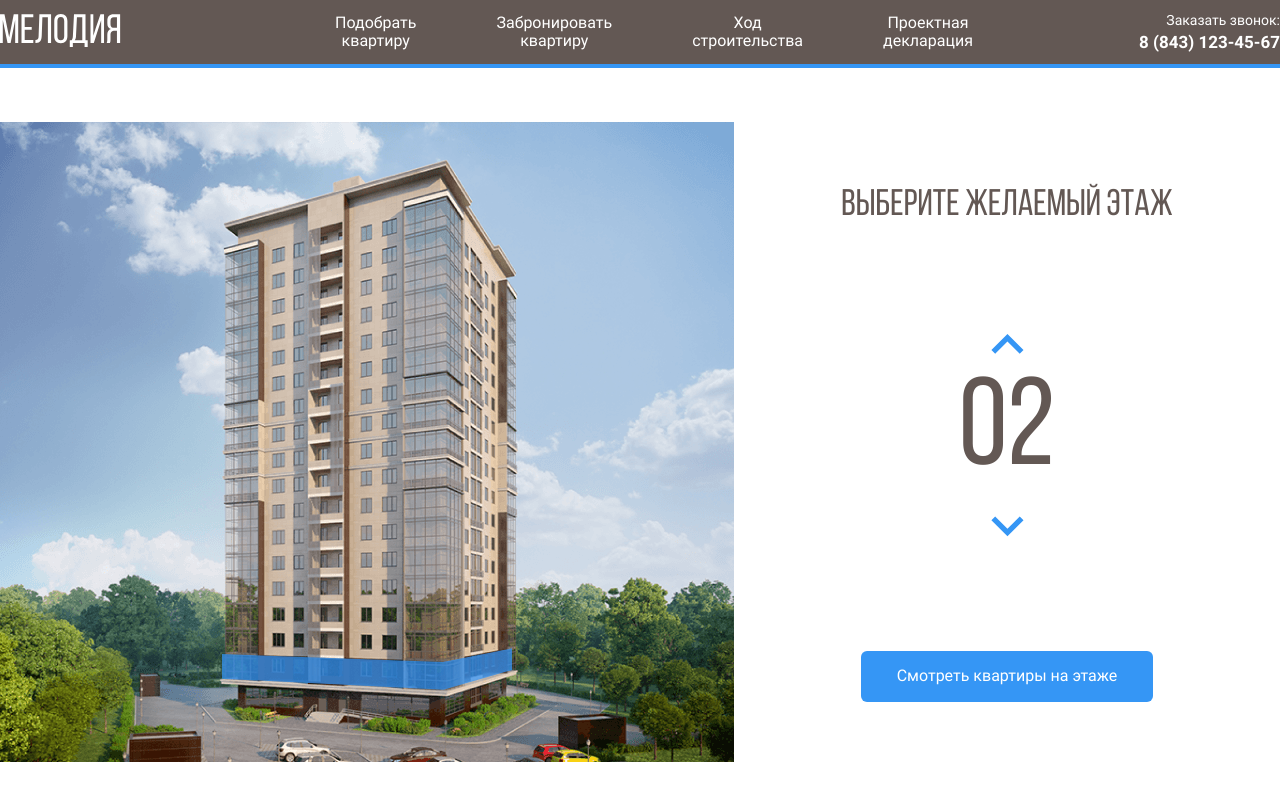
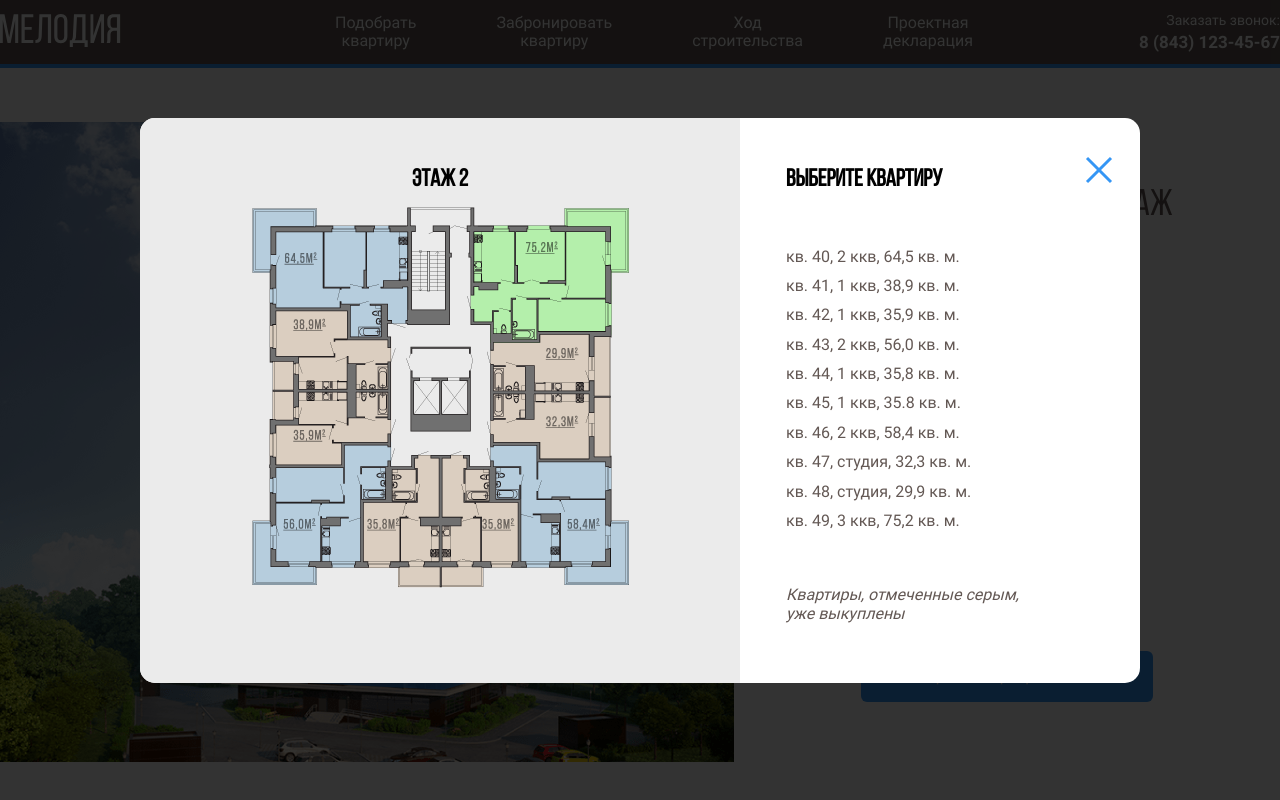
Before and after one commit to PesukarhuTG/apartments, a plain HTML site: page index.html in a window 1280 px wide. Both pictures are taken after a click on the button "Смотреть квартиры на этаже". Drawn offline with Linux system fonts and the light colour scheme.

Commit message:
Feat: open a modal window

```diff
--- a/index.html
+++ b/index.html
@@ -89,7 +89,7 @@
                     <img class="counter-arrow counter-arrow-down" src="img/arrow-down.svg" alt="arrow down">
                 </button>
             </div>
-            <button class="button button-primary">Смотреть квартиры на этаже</button>
+            <button class="button button-primary view-flats">Смотреть квартиры на этаже</button>
         </div>
 
     </main>
@@ -101,7 +101,27 @@
             </button>
             <div class="modal-image">
                 <h3 class="modal-title">Этаж <span class="modal-counter">02</span></h3>
-                <img src="img/floor.png" alt="floor">
+                <svg class="flats" width="433" height="408" viewBox="0 0 433 408" fill="none"
+                    xmlns="http://www.w3.org/2000/svg" xmlns:xlink="http://www.w3.org/1999/xlink">
+                    <image id="image1" width="433" height="408" xlink:href="img/floor.png" />
+                    <path d="M388 81V141H314V148H267.5V131H247V32.5H338.5V16H405V81H388Z" fill="#3595F6"
+                        fill-opacity="0.75" />
+                    <path d="M314 148.5H268V200H367.5V205H387.5V141H314V148.5Z" fill="#3595F6" fill-opacity="0.75" />
+                    <path d="M314.192 252.662H268V200H367.916V204.602H388V268H314.192V252.662Z" fill="#3595F6"
+                        fill-opacity="0.75" />
+                    <path d="M314 253H268.5V309H295.5V376H340V393H405V328.5H388V268.5H314V253Z" fill="#3595F6"
+                        fill-opacity="0.75" />
+                    <path d="M218 394.5V264H247.5V273.5H267.5V310.5H294.5V375H259.5V394.5H218Z" fill="#3595F6"
+                        fill-opacity="0.75" />
+                    <path d="M217 394.5V264H187.5V273.5H167.5V310.5H140.5V375H175.5V394.5H217Z" fill="#3595F6"
+                        fill-opacity="0.75" />
+                    <path d="M121 252H166.5V309H139.5V376H95V393H30V328.5H47V273.5H121V252Z" fill="#3595F6"
+                        fill-opacity="0.75" />
+                    <path d="M119.5 273.5H46V198H167V250.822H119.5V273.5Z" fill="#3595F6" fill-opacity="0.75" />
+                    <path d="M124.729 116H46V198H167V145.178H124.729V116Z" fill="#3595F6" fill-opacity="0.75" />
+                    <path d="M46.5 81V115.5H125V144.5H164V131H184.5V32.5H93V16H28V81H46.5Z" fill="#3595F6"
+                        fill-opacity="0.75" />
+                </svg>
             </div>
             <div class="modal-info">
                 <h3 class="modal-title">Выберите квартиру</h3>
--- a/script.js/script.js
+++ b/script.js/script.js
@@ -1,8 +1,12 @@
 const homeImageContainer = document.querySelector('.home-image');
-const floorImages = document.querySelectorAll('path');
+const floorImages = homeImageContainer.querySelectorAll('path');
 const buttonUp = document.querySelector('.counter-up');
 const buttonDown = document.querySelector('.counter-down');
 const counter = document.querySelector('.counter');
+const modal = document.querySelector('.modal');
+const modalCloseButton = document.querySelector('.modal-close-button');
+const modalCounter = document.querySelector('.modal-counter');
+const buttonViewFlats = document.querySelector('.view-flats');
 
 let currentFloor = 2;
 let allFloorNumber = floorImages.length; //17
@@ -61,4 +65,22 @@ buttonDown.addEventListener('click', () => {
     }
 })
 
+//open a modal window
+floorImages.forEach(item => {
+    item.addEventListener('click', e => {
+        modal.classList.toggle('is-open');
+        modalCounter.textContent = e.target.dataset.floor;
+    })
+})
+
+modalCloseButton.addEventListener('click', () => {
+    modal.classList.toggle('is-open');
+})
+
+buttonViewFlats.addEventListener('click', () => {
+    modalCounter.textContent = currentFloor;
+    modal.classList.toggle('is-open');
+
+})
+
 showCurrentData();
--- a/style/style.css
+++ b/style/style.css
@@ -145,7 +145,7 @@ span.counter {
 
 /* ============== MODAL ============== */
 .modal {
-    display: none;
+    display: flex;
     justify-content: center;
     align-items: center;
     position: fixed;
@@ -154,12 +154,13 @@ span.counter {
     width: 100%;
     height: 100%;
     background-color: rgba(0, 0, 0, 0.8);
+    opacity: 0;
     transform: scale(0);
     transition: all 0.2s;
 }
 
 .is-open {
-    display: flex;
+    opacity: 1;
     transform: scale(1);
 }
 
@@ -170,8 +171,17 @@ span.counter {
     background-color: #fff;
     border-radius: 15px;
     display: flex;
+    opacity: 0;
     position: relative;
     overflow: hidden;
+    transform: translateY(-10%);
+    transition: transform 0.2s, opacity 0.2s;
+    transition-delay: 0.2s;
+}
+
+.is-open > .modal-dialog {
+    opacity: 1;
+    transform: translateX(0);
 }
 
 .modal-image {
@@ -179,6 +189,15 @@ span.counter {
     width: 60%;
     text-align: center;
     padding: 50px;
+}
+
+.flats path {
+    opacity: 0;
+}
+
+.flats path:hover {
+    opacity: 1;
+    cursor: pointer;
 }
 
 .modal-title {
```
